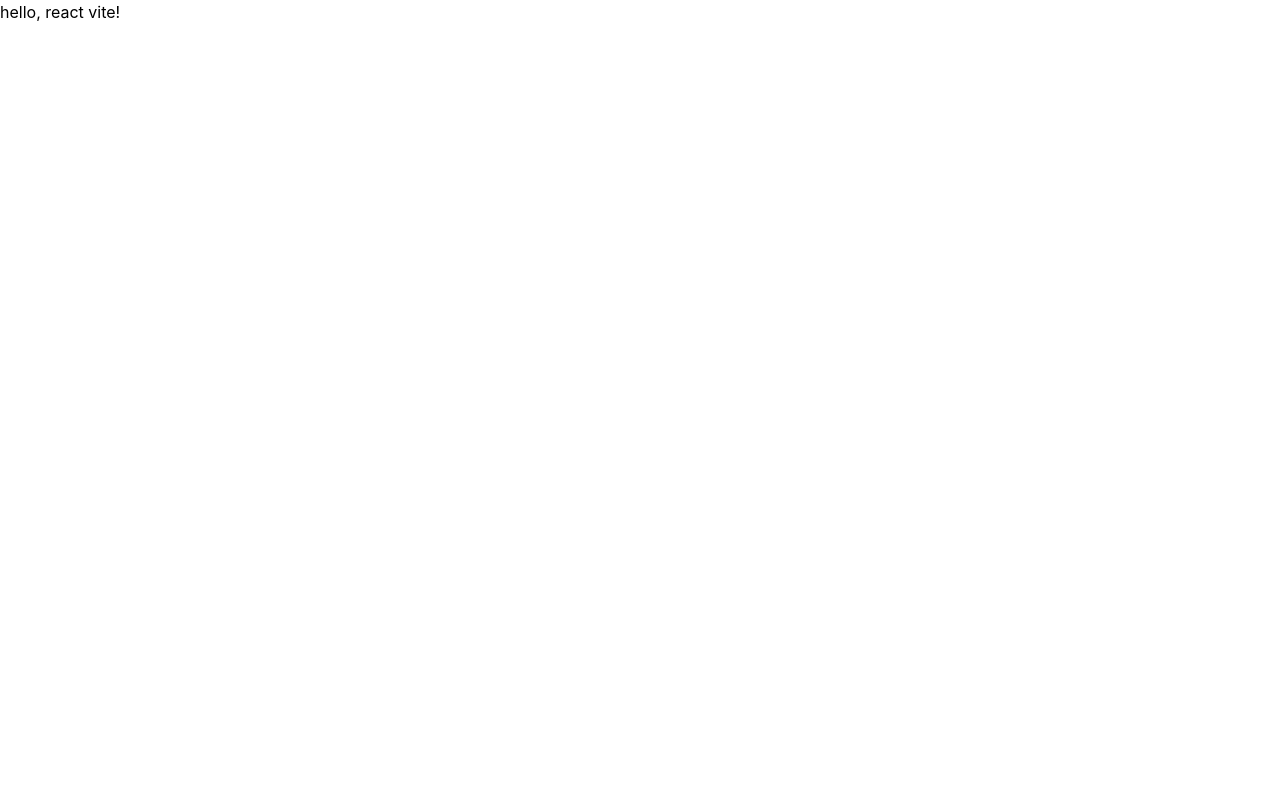
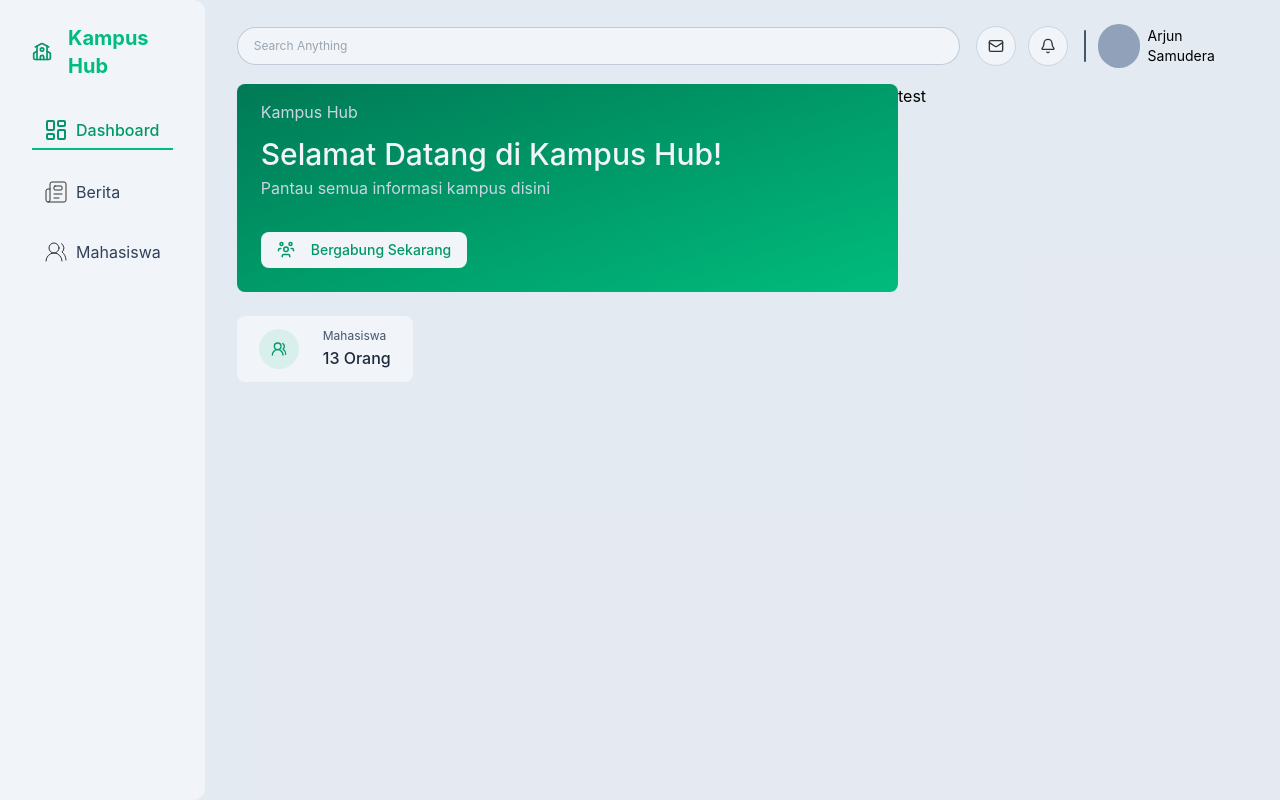
Before and after one commit to ArjunSamuderaAhliFikri/Kampus-Hub, a React (Vite) app in the folder kampus_hub_react/: page / in a window 1280 px wide. Built offline with nearby package versions, Linux system fonts and the light colour scheme.

Commit message:
process : building application dashboard

```diff
--- a/kampus_hub_react/package.json
+++ b/kampus_hub_react/package.json
@@ -11,6 +11,7 @@
   },
   "dependencies": {
     "@tailwindcss/vite": "^4.3.3",
+    "lucide-react": "^1.48.0",
     "react": "^19.2.8",
     "react-dom": "^19.2.8",
     "tailwindcss": "^4.3.3"
--- a/kampus_hub_react/src/App.tsx
+++ b/kampus_hub_react/src/App.tsx
@@ -1,9 +1,134 @@
 /** @format */
+
+import {
+  Bell,
+  LayoutDashboard,
+  Mail,
+  Newspaper,
+  School,
+  UserGroup,
+  UsersRound,
+} from "lucide-react";
 
 export default function App() {
   return (
     <>
-      <h1>hello, react vite!</h1>
+      <div className="flex w-full min-h-screen bg-slate-200/90">
+        <aside className="bg-slate-100 w-1/6 px-8 py-6 rounded-tr-xl rounded-br-xl">
+          <div className="flex items-center gap-x-4">
+            <School color="#059669" />
+            <h1 className="font-bold text-emerald-500 text-xl">Kampus Hub</h1>
+          </div>
+
+          <section className="mt-8 mb-4">
+            <ul className="flex flex-col gap-y-6">
+              <li className="flex gap-x-2 px-3 py-1.5 border-b-2 border-emerald-500">
+                <LayoutDashboard strokeWidth={2} color="#059669" />
+                <span className="text-md font-medium text-emerald-600">
+                  Dashboard
+                </span>
+              </li>
+              <li className="flex gap-x-2 px-3 py-1.5 border-b-0 border-emerald-500">
+                <Newspaper strokeWidth={1} color="#333" />
+                <span className="text-md font-normal text-slate-700">
+                  Berita
+                </span>
+              </li>
+              <li className="flex gap-x-2 px-3 py-1.5 border-b-0 border-emerald-500">
+                <UsersRound strokeWidth={1} color="#333" />
+                <span className="text-md font-normal text-slate-700">
+                  Mahasiswa
+                </span>
+              </li>
+            </ul>
+          </section>
+        </aside>
+        <div className="px-8 py-6 w-full">
+          <nav className="flex items-center gap-x-4 w-full">
+            <input
+              type="text"
+              name="search-anything"
+              id="search-anything"
+              placeholder="Search Anything"
+              className="bg-slate-100 px-4 py-2.5 w-3/4 placeholder:text-xs rounded-full outline-none border border-slate-400/50 text-xs text-slate-600"
+            />
+
+            <div className="flex items-center gap-x-3">
+              <div className="flex justify-center items-center size-10 rounded-full border border-slate-300 bg-slate-100">
+                <Mail size={16} strokeWidth={2} color="#333" />
+              </div>
+
+              <div>
+                <div className="flex justify-center items-center size-10 rounded-full border border-slate-300 bg-slate-100">
+                  <Bell size={16} strokeWidth={2} color="#333" />
+                </div>
+              </div>
+            </div>
+
+            <div className="flex items-center gap-x-3">
+              <div className="w-0.5 h-8 rounded-full bg-slate-600"></div>
+
+              <div className="flex items-center gap-x-2">
+                <div className="size-11 rounded-full bg-slate-400"></div>
+                <h1 className="text-sm font-normal">Arjun Samudera</h1>
+              </div>
+            </div>
+          </nav>
+          <main className="py-4">
+            <section className="grid grid-cols-[1fr_350px]">
+              <section className="flex flex-col gap-y-6">
+                <section className="w-full h-52 bg-gradient-to-br from-emerald-700 to-emerald-500 rounded-lg px-6 py-4 text-slate-300">
+                  <span>Kampus Hub</span>
+                  <h1 className="text-3xl mt-3 font-medium text-slate-100">
+                    Selamat Datang di Kampus Hub!
+                  </h1>
+                  <h2 className="text-md mt-1 text-slate-300">
+                    Pantau semua informasi kampus disini
+                  </h2>
+
+                  <button
+                    type="button"
+                    className="flex items-center justify-center gap-x-4 px-4 py-2 rounded-lg bg-slate-100 text-emerald-600 cursor-pointer transition-all hover:bg-slate-300 text-sm font-medium mt-8"
+                  >
+                    <UserGroup size={18} />
+                    Bergabung Sekarang
+                  </button>
+                </section>
+
+                <section>
+                  <div className="">
+                    <div
+                      id="card-dashboard"
+                      className="w-44 p-3 rounded-lg bg-slate-100"
+                    >
+                      <div className="flex justify-center items-center gap-x-6">
+                        <div className="flex items-center justify-center size-10 rounded-full bg-emerald-500/10">
+                          <UsersRound
+                            strokeWidth={2}
+                            size={16}
+                            color="#059669"
+                          />
+                        </div>
+                        <div className="flex flex-col gap-y-0.5">
+                          <span className="text-slate-600 font-normal text-xs">
+                            Mahasiswa
+                          </span>
+                          <h1 className="text-slate-800 text-md font-medium">
+                            13 Orang
+                          </h1>
+                        </div>
+                      </div>
+                    </div>
+                  </div>
+                </section>
+              </section>
+              <section>
+                <h1>test</h1>
+              </section>
+            </section>
+          </main>
+        </div>
+      </div>
     </>
   );
 }
```
Also changed, not shown: 1 other file (tests, documents, lock files or other folders).
